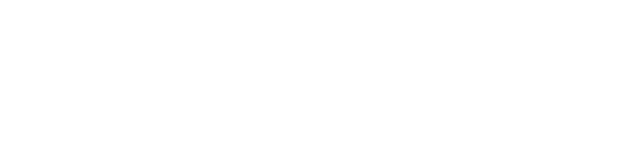
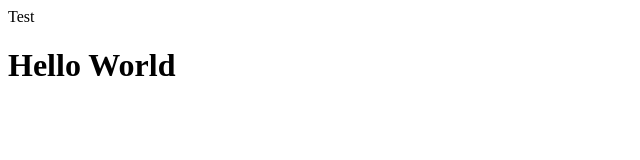
Before and after one commit to tkarling/dmtest, a plain HTML site: page index.html in a window 1280 px wide. Shown: the whole page, without its empty margins (0-640 px from the left). Drawn offline with Linux system fonts and the light colour scheme.

Commit message:
added title & heading

```diff
--- a/index.html
+++ b/index.html
@@ -1,7 +1,7 @@
 <!DOCTYPE html>
 <html>
-    <head></head>
+    <head>Test</head>
     <body>
-
+        <h1>Hello World</h1>
     </body>
 </html>
```
